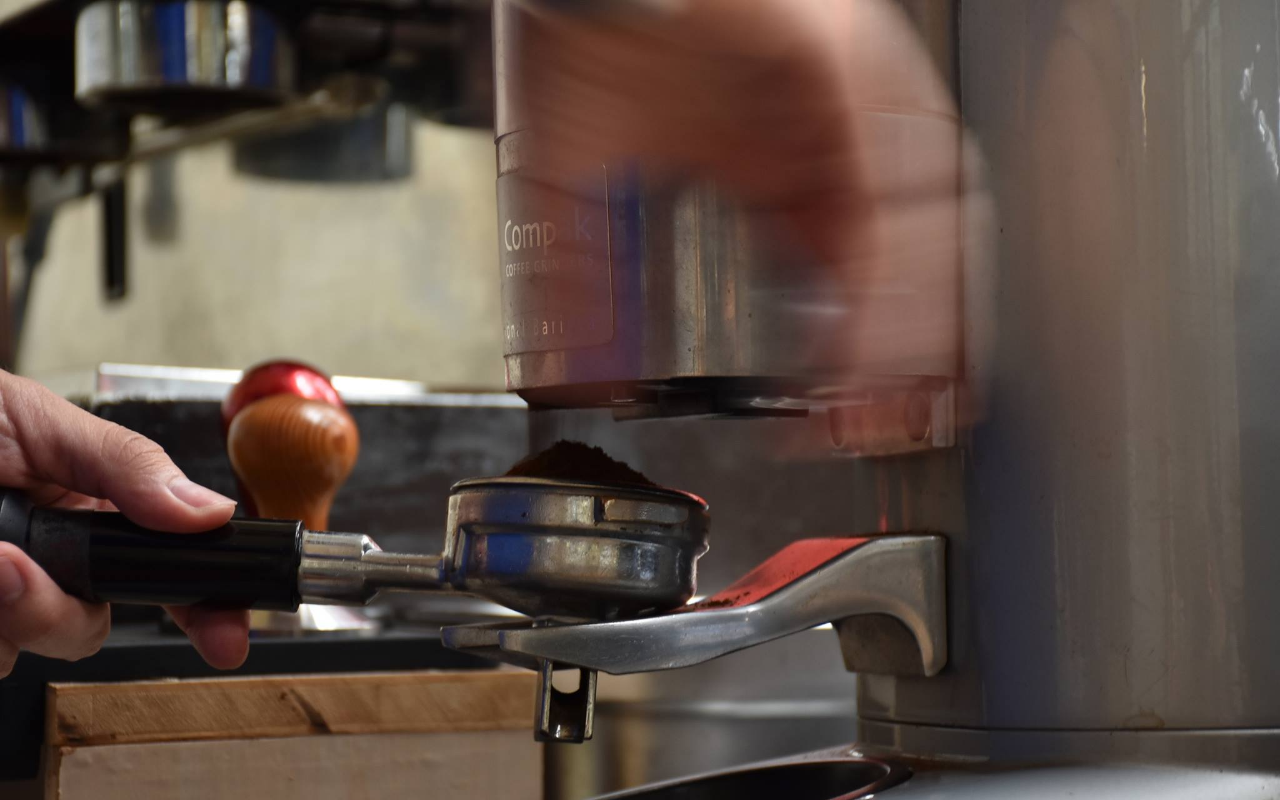
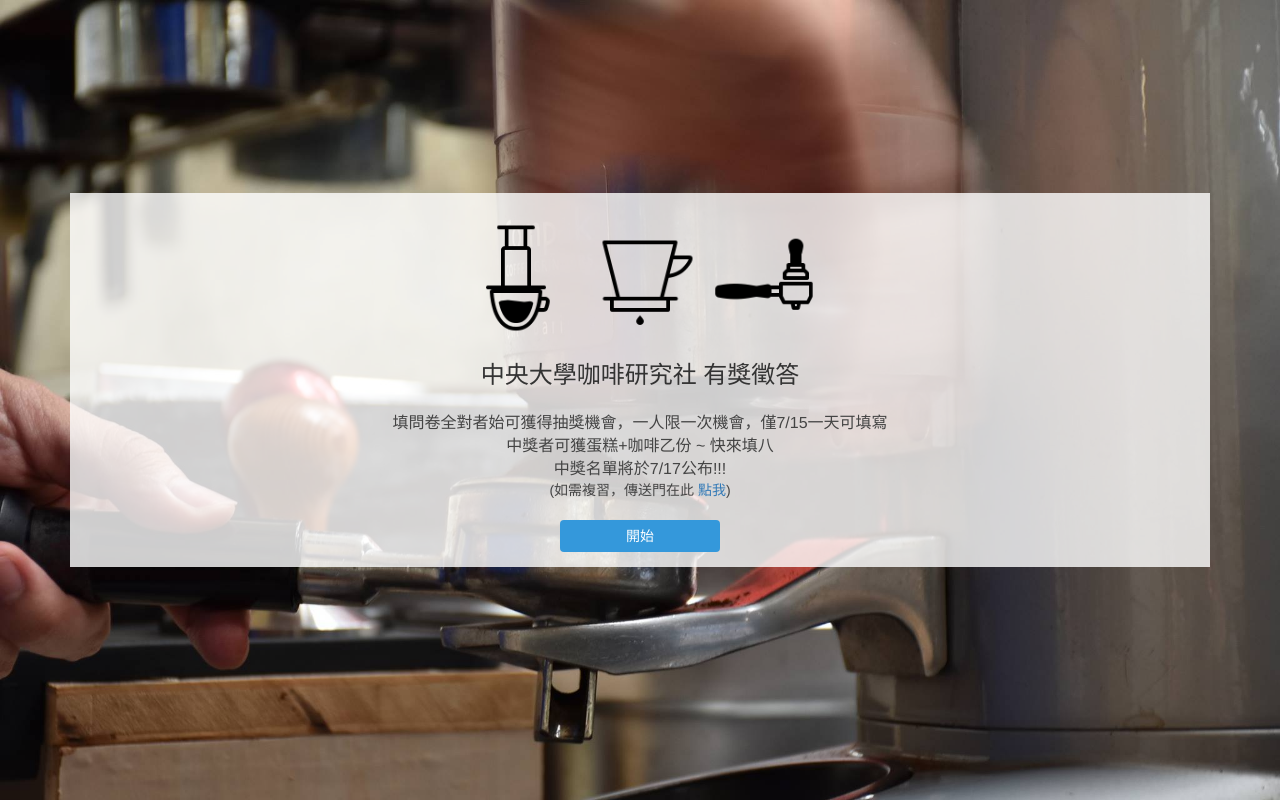
Before and after one commit to ncucoffeeclub/coffee_corner_report, a plain HTML site: page index.html in a window 1280 px wide. Drawn offline with nearby package versions, Linux system fonts and the light colour scheme.

Commit message:
google script fix

```diff
--- a/css/custom.css
+++ b/css/custom.css
@@ -12,7 +12,7 @@
 body {
 	/*background-color: #EEEEEE;*/
 	background-image: url(../images/background_image.jpg);
-	background-size: cover ;
+	/*background-size: cover ;*/
 	background-repeat: no-repeat;
 	/*margin: 0;*/
 
--- a/js/custom.js
+++ b/js/custom.js
@@ -1,6 +1,6 @@
 $(document).ready(function(){
     $.getScript("js/fade.js", function(){
-        // fadeIn(iBase.Id('start-page'));
+        fadeIn(iBase.Id('start-page'));
     });
 
      $.getScript("js/facebook_wrapper.js", function(){
```
